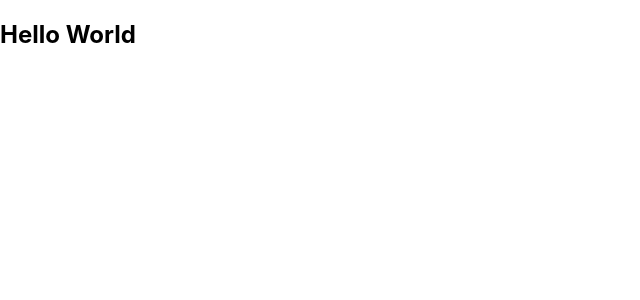
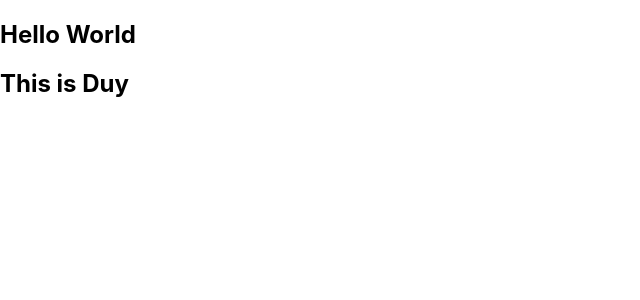
Before and after one commit to vietduy1512/react-indepth, a React (Create React App) app in the folder react-concepts/: page / in a window 1280 px wide. Shown: the top 300 px of the page, without its empty margins (0-640 px from the left). Built offline with nearby package versions, Linux system fonts and the light colour scheme.

Commit message:
Implement "Introducing JSX" section

```diff
--- a/react-concepts/src/App.js
+++ b/react-concepts/src/App.js
@@ -1,10 +1,12 @@
 import React from 'react';
-import HelloWorld from './components/rendering-elements/hello-world';
+import HelloWorldComponent from './components/hello-world/hello-world';
+import IntroducingJSX from './components/introducing-JSX/introducing-JSX';
 
 function App() {
   return (
     <div>
-      <HelloWorld />
+      <HelloWorldComponent />
+      <IntroducingJSX />
     </div>
   );
 }
--- /dev/null
+++ b/react-concepts/src/components/introducing-JSX/introducing-JSX.js
@@ -0,0 +1,14 @@
+import React from 'react';
+
+const name = "Duy";
+const element = <h2>This is {name}</h2>;  // {name} is Embedding Expressions in JSX
+
+function IntroducingJSX() {
+  return (
+    <div>
+      {element}
+    </div>
+  );
+}
+
+export default IntroducingJSX;
```
Also changed, not shown: react-concepts/src/components/hello-world/hello-world.js (renamed from react-concepts/src/components/rendering-elements/hello-world.js).
